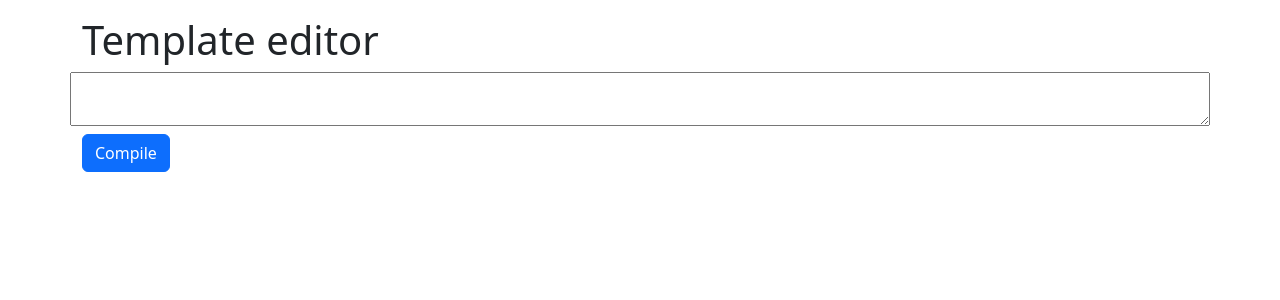
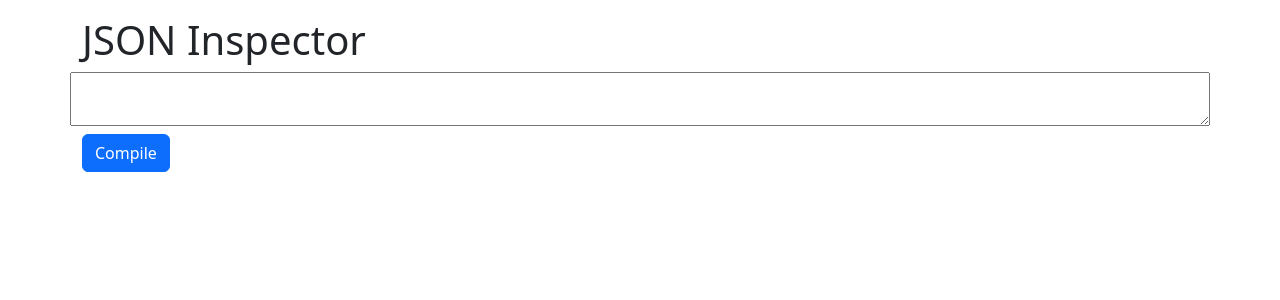
Before and after one commit to EmixamZ/JsonInspector, a React (Create React App) app: page / in a window 1280 px wide. Shown: the top 300 px of the page. Built offline with nearby package versions, Linux system fonts and the light colour scheme.

Commit message:
main(inspector): change page name according to new name

```diff
--- a/src/App.js
+++ b/src/App.js
@@ -15,7 +15,7 @@ function App() {
 
   return (
     <div className='container mx-auto pt-3'>
-      <h1>Template editor</h1>
+      <h1>JSON Inspector</h1>
       <div className='row mb-2'>
         <textarea onChange={(e) => {
           setData(e.target.value);
```
